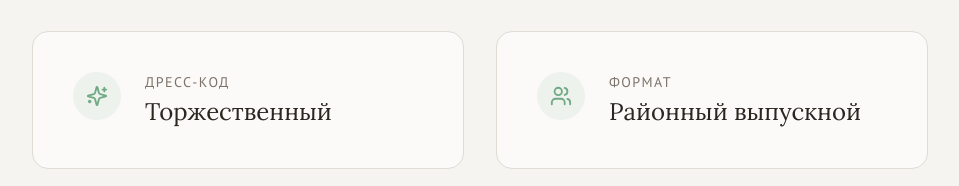
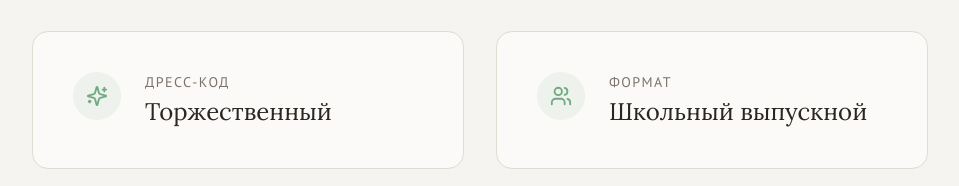
Before and after one commit to pr-poehali-dev/new-tech-initiative-19, a React (Vite) app: page / in a window 1280 px wide. Shown: the part 2211-2397 px from the top of the page, without its empty margins (160-1119 px from the left). Built offline with nearby package versions, Linux system fonts and the light colour scheme.

Commit message:
Rename district graduation to school graduation

```diff
--- a/src/components/Pricing.tsx
+++ b/src/components/Pricing.tsx
@@ -18,7 +18,7 @@ const details = [
   },
   {
     name: "Формат",
-    value: "Районный выпускной",
+    value: "Школьный выпускной",
     icon: "Users",
   },
   {
```
